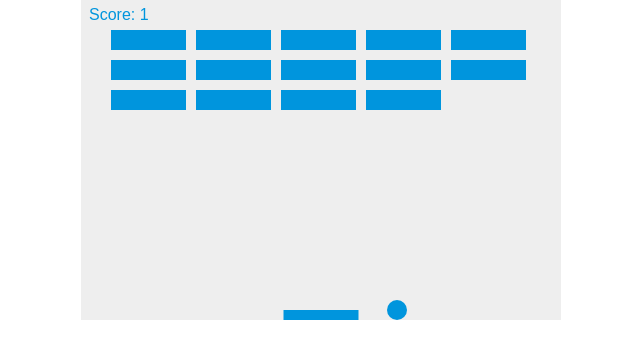
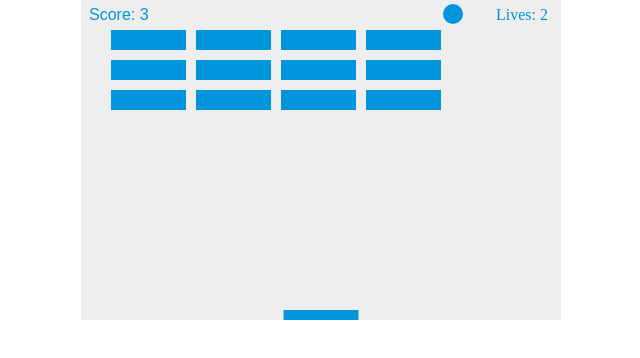
Before and after one commit to alx-rg/breakout, a plain HTML site: page index.html in a window 1280 px wide. Shown: the whole page, without its empty margins (319-959 px from the left). Drawn offline with Linux system fonts and the light colour scheme.

Commit message:
Gave player lives and improved rendring

```diff
--- a/index.html
+++ b/index.html
@@ -34,6 +34,7 @@
 var brickOffsetTop = 30;
 var brickOffsetLeft = 30;
 var score = 0;
+var lives = 3;
 
 var bricks = [];
 for (var c = 0; c < brickColumnCount; c++) {
@@ -45,6 +46,14 @@
 
 document.addEventListener("keydown", keyDownHandler, false);
 document.addEventListener("keyup", keyUpHandler, false);
+document.addEventListener('mousemove', mouseMoveHandler, false);
+
+function mouseMoveHandler(e) {
+    var relativeX = e.clientX - canvas.offsetLeft;
+    if(relativeX > 0 && relativeX < canvas.width) {
+        paddleX = relativeX - paddleWidth/2;
+    }
+}
 
 function keyDownHandler(e) {
     if (e.key == "Right" || e.key == "ArrowRight") {
@@ -89,6 +98,12 @@
     ctx.fillText('Score: '+score, 8, 20);
 }
 
+function drawLives() {
+    ctx.font = '16px ComicSans';
+    ctx.fillStyle = '#0090DD';
+    ctx.fillText('Lives: '+lives, canvas.width-65, 20);
+}
+
 function drawBall() {
     ctx.beginPath();
     ctx.arc(x, y, ballRadius, 0, Math.PI * 2);
@@ -126,40 +141,51 @@
   drawBricks();
   drawBall();
   drawPaddle();
+  drawScore();
+  drawLives();
   collisionDetection();
-    drawScore();
 
-    if (x + dx > canvas.width - ballRadius || x + dx < ballRadius) {
+  if(x + dx > canvas.width-ballRadius || x + dx < ballRadius) {
     dx = -dx;
   }
-    if (y + dy < ballRadius) {
+  if(y + dy < ballRadius) {
     dy = -dy;
   }
-    else if (y + dy > canvas.height - ballRadius) {
-        if (x > paddleX && x < paddleX + paddleWidth) {
-            if (y = y - paddleHeight) {
+  else if(y + dy > canvas.height-ballRadius) {
+    if(x > paddleX && x < paddleX + paddleWidth) {
       dy = -dy;
     }
+    else {
+      lives--;
+      if(!lives) {
+        alert("GAME OVER");
+        document.location.reload();
       }
       else {
-            alert("GAME OVER");
-            document.location.reload();
-            clearInterval(interval); // Needed for Chrome to end game
+        x = canvas.width/2;
+        y = canvas.height-30;
+        dx = 3;
+        dy = -3;
+        paddleX = (canvas.width-paddleWidth)/2;
+      }
     }
   }
 
-    if (rightPressed && paddleX < canvas.width - paddleWidth) {
+  if(rightPressed && paddleX < canvas.width-paddleWidth) {
     paddleX += 7;
   }
-    else if (leftPressed && paddleX > 0) {
+  else if(leftPressed && paddleX > 0) {
     paddleX -= 7;
   }
 
   x += dx;
   y += dy;
+  requestAnimationFrame(draw);
 }
 
-var interval = setInterval(draw, 10);
+draw();
+
+
 </script>
 
 </body>
```
Lines whose indentation alone changed are shown as unchanged.
